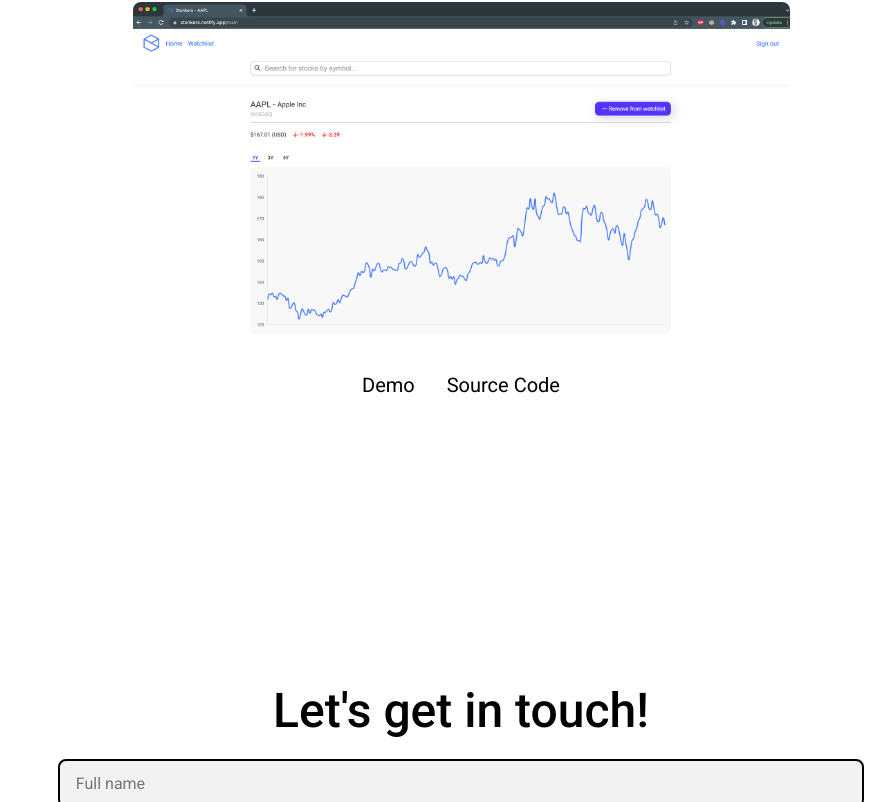
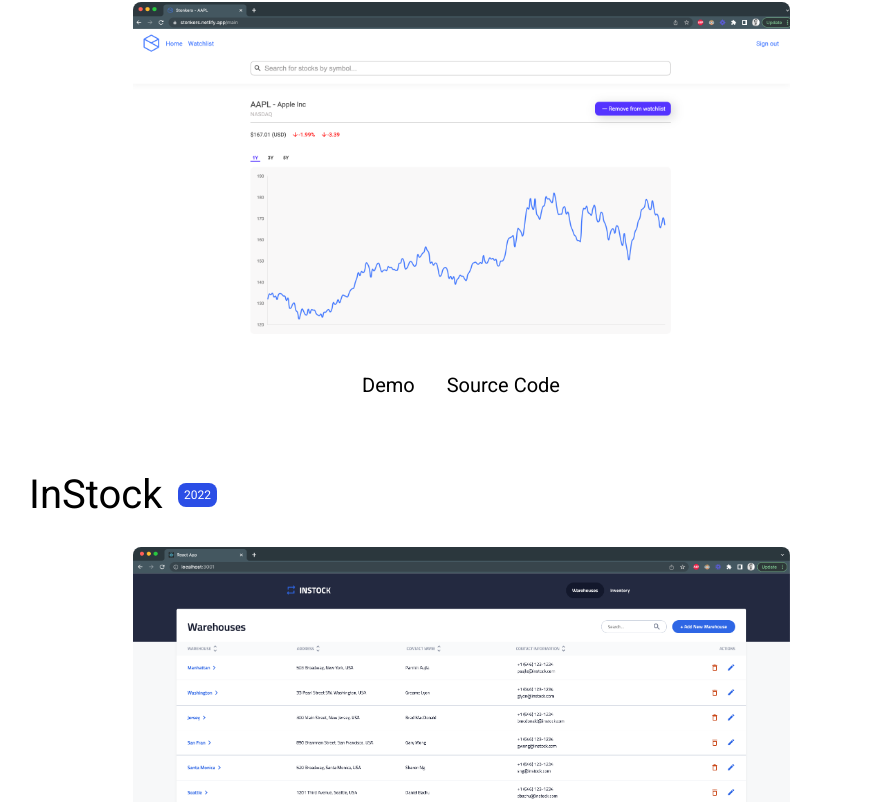
Before and after one commit to SimonMilord/My_Portfolio, a React (Create React App) app: page / in a window 1280 px wide. Shown: the part 1998-2800 px from the top of the page, without its empty margins (179-1074 px from the left). Built offline with nearby package versions, Linux system fonts and the light colour scheme.

Commit message:
added instock project and fixed display of project section removing 100vh

```diff
--- a/src/components/ProjectsList/projectsList.scss
+++ b/src/components/ProjectsList/projectsList.scss
@@ -3,7 +3,6 @@
 
 .projects-box {
   @include wrapper;
-  height: 100vh;
   @include paddingsection;
   .projects {
     &-title {
--- a/src/components/projects.js
+++ b/src/components/projects.js
@@ -1,4 +1,5 @@
 import stonkersImg from "../assets/images/stonkers-homepage.png";
+import instockImg from "../assets/images/instock-warehouses.png";
 
 const Project = (name, img, year, demo, code, desc) => {
   const getName = () => name;
@@ -22,6 +23,18 @@
   a simple to use interface to help them keep an eye on their investments. `
 );
 
-const projects = [stonkers];
+const instock = Project(
+  "InStock",
+  instockImg,
+  2022,
+  "https://instock-demo.netlify.app/",
+  "https://github.com/SimonMilord/instock_client",
+  `InStock is a responsive inventory management application that allows users to keep track of inventories spread across multiple warehouses.
+   It was built as a team project for the Brainstation program where we got to collaborate in an agile development environment using Jira.
+   The app itself was built with React and SASS on the frontend and Node and Express on the backend. My contributions range from backend routing,
+   to React logic, to building some React components for the frontend including styling with SASS.`
+);
+
+const projects = [stonkers, instock];
 
 export default projects;
```
Also changed, not shown: src/assets/images/instock-warehouses.png (added).
